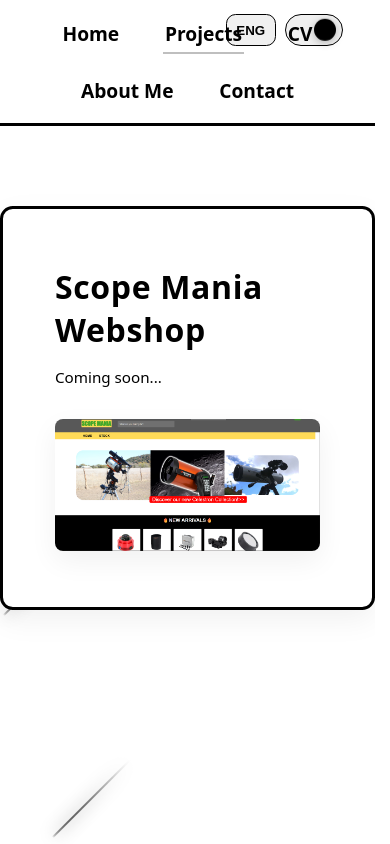
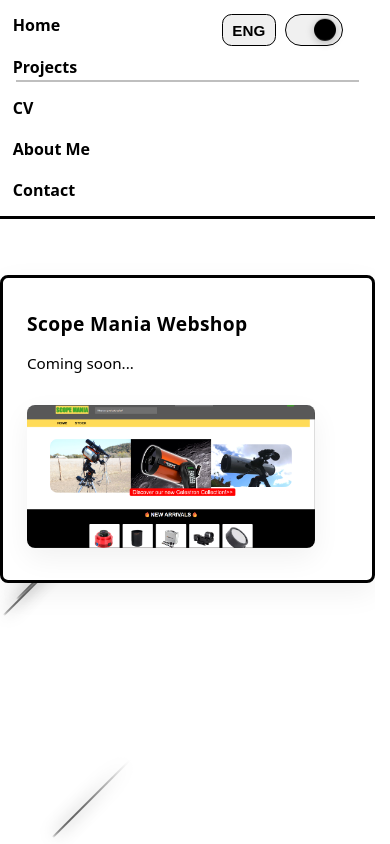
Before and after one commit to asfm17/M9Portfolio, a PHP site: page /projects.php in a window 390 px wide. Run offline with PHP 8.4, Linux system fonts and the light colour scheme.

Commit message:
responsiveness test

```diff
--- a/public/style.css
+++ b/public/style.css
@@ -414,9 +414,121 @@
 @media (max-width: 980px) {
   .projects-grid { grid-template-columns: repeat(2, 1fr); }
 }
-
 @media (max-width: 640px) {
   .projects-grid { grid-template-columns: 1fr; }
+  .projects-grid .card {
+    width: 98vw;
+    height: auto;
+    padding: 0.8rem;
+    margin: 0.5rem auto;
+  }
+  .projects-title {
+    font-size: 1.2rem;
+    margin: 3rem 0 1rem;
+  }
+}
+
+/* Responsive navigation */
+@media (max-width: 700px) {
+  nav {
+    flex-direction: column;
+    gap: 0.2rem;
+    padding: 0.4rem 0;
+    font-size: 1rem;
+  }
+  nav a, nav button {
+    font-size: 1rem;
+    padding: 0.5rem 0.8rem;
+  }
+  .theme-toggle, .lang-toggle {
+    top: 0.5rem;
+    right: 1rem;
+    height: 1.6rem;
+    min-width: 2.2rem;
+    font-size: 0.95rem;
+  }
+  .lang-toggle {
+    right: 4.2rem;
+  }
+}
+
+/* Responsive main container */
+@media (max-width: 700px) {
+  main {
+    max-width: 98vw;
+    margin: 1rem auto;
+    margin-top: 3.5rem;
+    padding: 1rem 0.5rem;
+    border-radius: 0.5rem;
+  }
+}
+
+/* Responsive skillslist */
+@media (max-width: 700px) {
+  .skillslist {
+    max-width: 98vw;
+    padding: 1rem 1rem 1rem 1rem;
+    font-size: 1.2rem;
+    margin-left: auto;
+    margin-right: auto;
+  }
+  .skillslist ul {
+    grid-template-columns: 1fr;
+    gap: 0.4rem;
+  }
+  .skills-title {
+    font-size: 1.3rem;
+    margin: 0.5rem 0 2rem;
+  }
+}
+
+/* Responsive name and skills section */
+@media (max-width: 900px) {
+  .nameandskills {
+    flex-direction: column;
+    gap: 1.2rem;
+    margin-left: 0;
+    margin-top: 2rem;
+    font-size: 1.2rem;
+    align-items: flex-start;
+  }
+}
+
+/* Responsive profile image */
+@media (max-width: 700px) {
+  #pfp {
+    width: 10rem;
+    height: 10rem;
+    margin-left: auto;
+    margin-right: auto;
+    margin-top: 0.5rem;
+  }
+}
+
+/* Responsive blog/project items */
+@media (max-width: 700px) {
+  .blog-item {
+    padding: 1rem;
+    font-size: 1rem;
+  }
+  .blog-title {
+    font-size: 1.2rem;
+  }
+  #webshop1 {
+    width: 100%;
+    max-width: 18rem;
+    height: auto;
+  }
+}
+
+/* Responsive stars background */
+@media (max-width: 700px) {
+  .stars {
+    inset: 0;
+  }
+  .star {
+    height: 70px;
+  }
 }
 
 
@@ -526,3 +638,4 @@
   .theme-toggle::after { transition: none; }
   .theme-toggle.toggling::after { }
 }
+}
```
